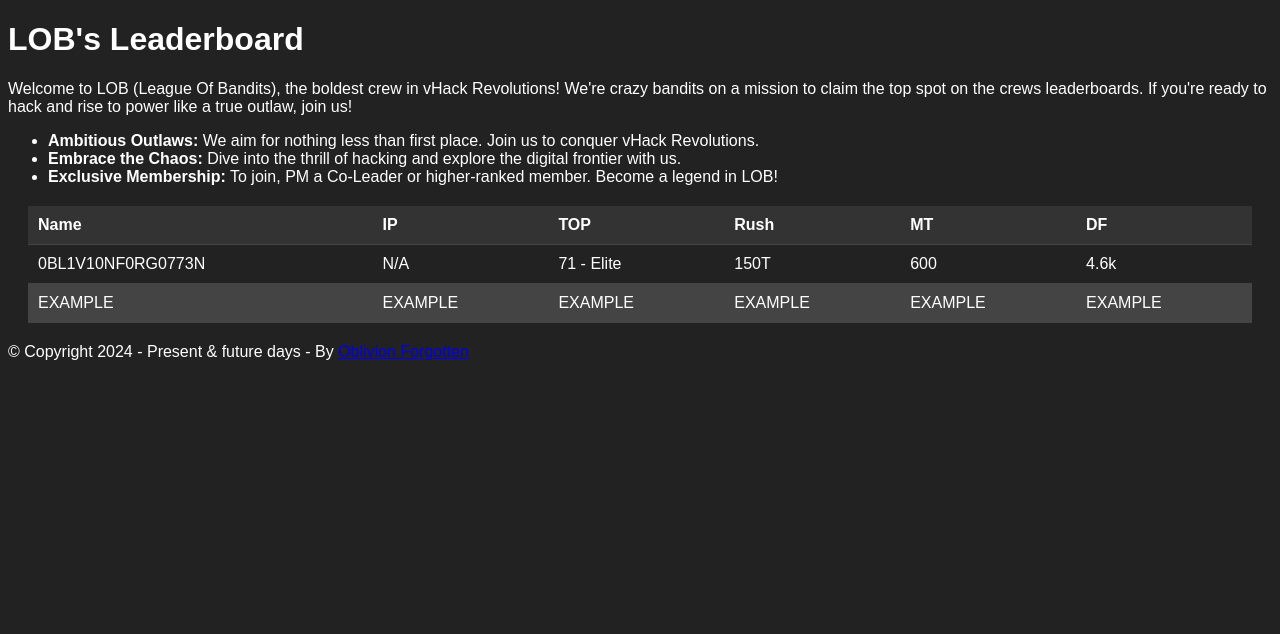
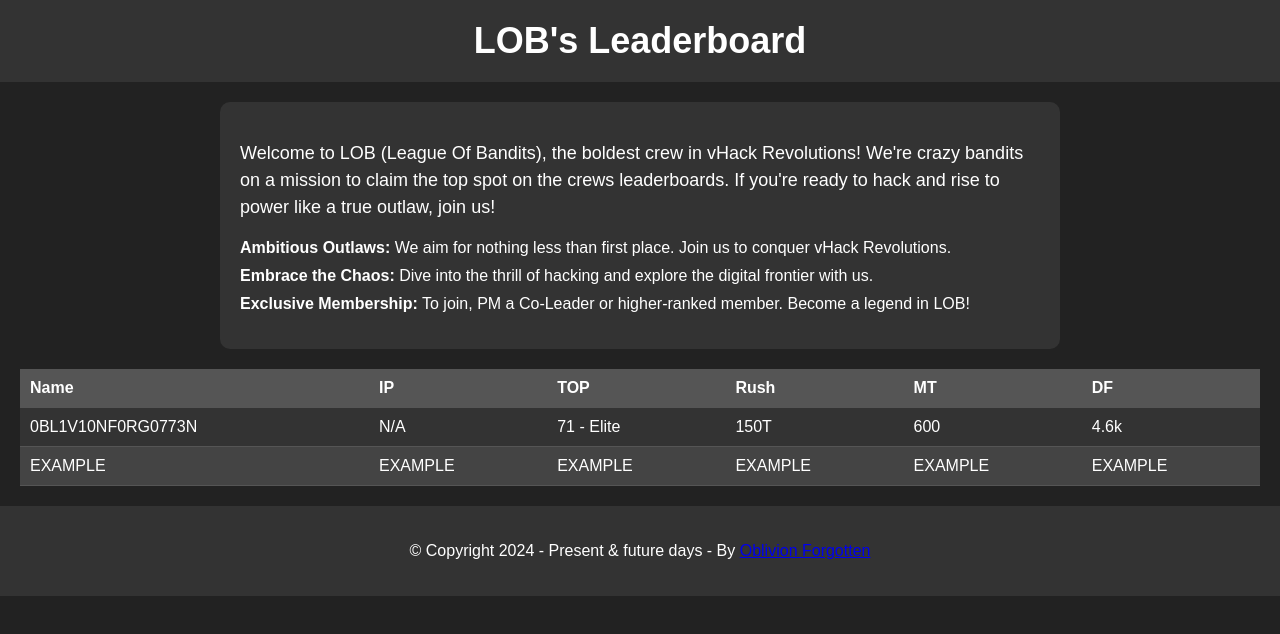
Before and after one commit to ivanbg2004/0bl1v10nf0rg0773n.github.io, a plain HTML site: page index.html in a window 1280 px wide. Drawn offline with Linux system fonts and the light colour scheme.

Commit message:
Update styles.css

```diff
--- a/styles.css
+++ b/styles.css
@@ -2,6 +2,41 @@
     background-color: #222;
     color: #fff;
     font-family: Arial, sans-serif;
+    margin: 0;
+    padding: 0;
+}
+
+header {
+    background-color: #333;
+    padding: 20px;
+    text-align: center;
+}
+
+header h1 {
+    margin: 0;
+    font-size: 36px;
+}
+
+.intro {
+    max-width: 800px;
+    margin: 20px auto;
+    padding: 20px;
+    background-color: #333;
+    border-radius: 10px;
+}
+
+.intro p {
+    font-size: 18px;
+    line-height: 1.5;
+}
+
+.intro ul {
+    list-style-type: none;
+    padding-left: 0;
+}
+
+.intro ul li {
+    margin-bottom: 10px;
 }
 
 .leaderboard-container {
@@ -11,16 +46,19 @@
 table {
     width: 100%;
     border-collapse: collapse;
+    background-color: #333;
+    border-radius: 10px;
 }
 
 th, td {
     padding: 10px;
     text-align: left;
-    border-bottom: 1px solid #444;
+    border-bottom: 1px solid #555;
 }
 
 th {
-    background-color: #333;
+    background-color: #555;
+    color: #fff;
 }
 
 tr:nth-child(even) {
@@ -30,3 +68,9 @@
 tr:hover {
     background-color: #666;
 }
+
+footer {
+    text-align: center;
+    padding: 20px;
+    background-color: #333;
+}
```
